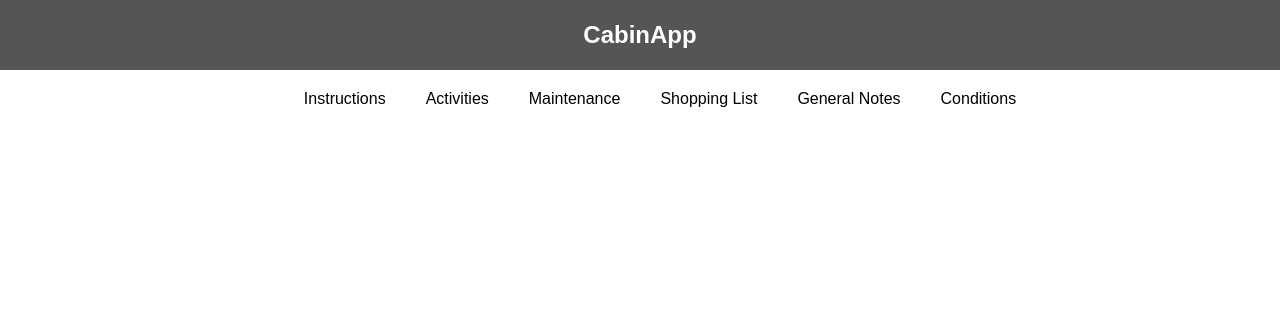
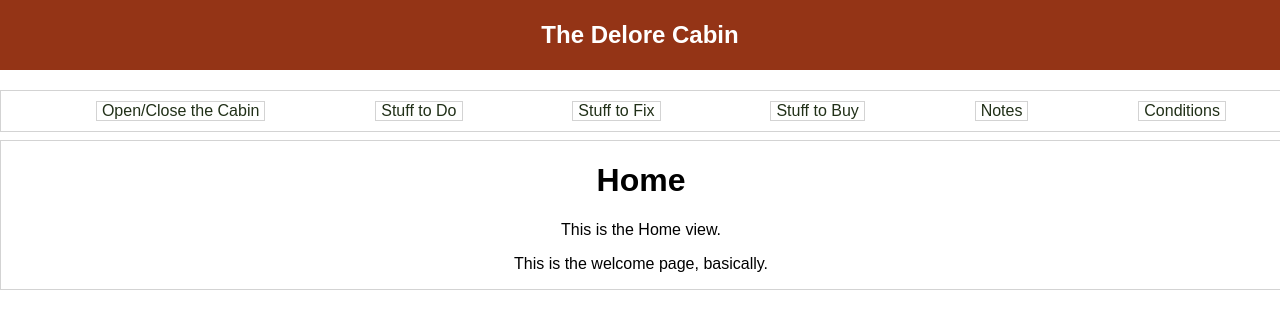
Before and after one commit to wnmurphy/cabin_app, a React (Create React App) app: page /shopping in a window 1280 px wide. Shown: the top 328 px of the page. Built offline with nearby package versions, Linux system fonts and the light colour scheme.

Commit message:
Add CSS for components.

```diff
--- a/src/App.css
+++ b/src/App.css
@@ -9,7 +9,7 @@ body {
 }
 
 .App-header {
-  background-color: #555;
+  background-color: #943416;
   padding: 5px;
   color: white;
 }
@@ -18,11 +18,17 @@ body {
   font-size: 1.5em;
 }
 
+.App-title > a {
+  color: inherit;
+  text-decoration: inherit;
+}
+
 .NavBar {
-  border: 2px black;
   position: fixed;
   top: 90px;
   width: 100%;
+  border: 1px solid lightgrey;
+  padding: 10px 0 10px 0;
 }
 
 .NavBar > ul {
@@ -33,6 +39,21 @@ body {
 }
 
 .nav-item {
-  margin: 0 20px 0 20px;
+  margin: 0 auto;
+  padding: 0 5px 0 5px;
   list-style: none;
+  border: 1px solid lightgrey;
 }
+
+.nav-item > a {
+  color: #213018;
+  text-decoration: none;
+}
+
+.Main {
+  position: fixed;
+  top: 140px;
+  width: 100%;
+  border: 1px solid lightgrey;
+
+}
--- a/src/App.js
+++ b/src/App.js
@@ -1,17 +1,29 @@
 import React, { Component } from 'react';
 import './App.css';
 import NavBar from './views/NavBar.js'
+import Activities from './views/Activities.js'
+import Conditions from './views/Conditions.js'
+import Home from './views/Home.js'
+import Instructions from './views/Instructions.js'
+import Maintenance from './views/Maintenance.js'
+import Shopping from './views/Shopping.js'
+
 
 class App extends Component {
   render() {
     return (
       <div className="App">
+
         <header className="App-header">
-          <h1 className="App-title">CabinApp</h1>
+          <h1 className="App-title"><a href="/">The Delore Cabin</a></h1>
         </header>
-        <div>
-          <NavBar />
+
+        <NavBar />
+
+        <div className="Main">
+          <Home/>
         </div>
+
       </div>
     );
   }
--- a/src/views/Activities.js
+++ b/src/views/Activities.js
@@ -5,7 +5,7 @@ class Activities extends Component {
   render() {
     return (
       <div className="activities">
-        <h1>Activities</h2>
+        <h1>Activities</h1>
         <p>This is the Activities List.</p>
         <p>Stuff to do around the cabin.</p>
       </div>
--- a/src/views/Conditions.js
+++ b/src/views/Conditions.js
@@ -5,7 +5,7 @@ class Conditions extends Component {
   render() {
     return (
       <div className="conditions">
-        <h1>Conditions</h2>
+        <h1>Conditions</h1>
         <p>Hourly weather forecast - Arnold</p>
         <p>Hourly weather forecast - Dorrington</p>
         <p>Hourly weather forecast - Bear Valley</p>
--- /dev/null
+++ b/src/views/Home.js
@@ -0,0 +1,17 @@
+import React, { Component } from 'react';
+
+class Home extends Component {
+
+  render() {
+    return (
+      <div className="Home">
+        <h1>Home</h1>
+        <p>This is the Home view.</p>
+        <p>This is the welcome page, basically.</p>
+      </div>
+    )
+  }
+
+}
+
+export default Home;
--- a/src/views/Instructions.js
+++ b/src/views/Instructions.js
@@ -5,7 +5,7 @@ class Instructions extends Component {
   render() {
     return (
       <div className="instructions">
-        <h1>Instructions</h2>
+        <h1>Instructions</h1>
         <p>These are the instructions for opening and closing the cabin.</p>
       </div>
     )
--- a/src/views/Maintenance.js
+++ b/src/views/Maintenance.js
@@ -5,7 +5,7 @@ class Maintenance extends Component {
   render() {
     return (
       <div className="maintenance">
-        <h1>Maintenance</h2>
+        <h1>Maintenance</h1>
         <p>This is the Maintenance List.</p>
         <p>Stuff that needs to get done.</p>
       </div>
--- a/src/views/NavBar.js
+++ b/src/views/NavBar.js
@@ -6,12 +6,12 @@ class NavBar extends Component {
     return (
       <div className="NavBar">
         <ul>
-          <li class="nav-item">Instructions</li>
-          <li class="nav-item">Activities</li>
-          <li class="nav-item">Maintenance</li>
-          <li class="nav-item">Shopping List</li>
-          <li class="nav-item">General Notes</li>
-          <li class="nav-item">Conditions</li>
+          <li class="nav-item"><a href="/instructions">Open/Close the Cabin</a></li>
+          <li class="nav-item"><a href="/activities">Stuff to Do</a></li>
+          <li class="nav-item"><a href="/maintenance">Stuff to Fix</a></li>
+          <li class="nav-item"><a href="/shopping">Stuff to Buy</a></li>
+          <li class="nav-item"><a href="/notes">Notes</a></li>
+          <li class="nav-item"><a href="/conditions">Conditions</a></li>
         </ul>
       </div>
     )
--- a/src/views/Notes.js
+++ b/src/views/Notes.js
@@ -5,7 +5,7 @@ class Notes extends Component {
   render() {
     return (
       <div className="notes">
-        <h1>Notes</h2>
+        <h1>Notes</h1>
         <p>This is the Notes List.</p>
         <p>General notes about the cabin.</p>
         <p>Internet Access.</p>
--- a/src/views/Shopping.js
+++ b/src/views/Shopping.js
@@ -5,7 +5,7 @@ class Shopping extends Component {
   render() {
     return (
       <div className="shopping">
-        <h1>Shopping</h2>
+        <h1>Shopping</h1>
         <p>This is the Shopping List.</p>
         <p>Things to buy for the cabin.</p>
       </div>
```
